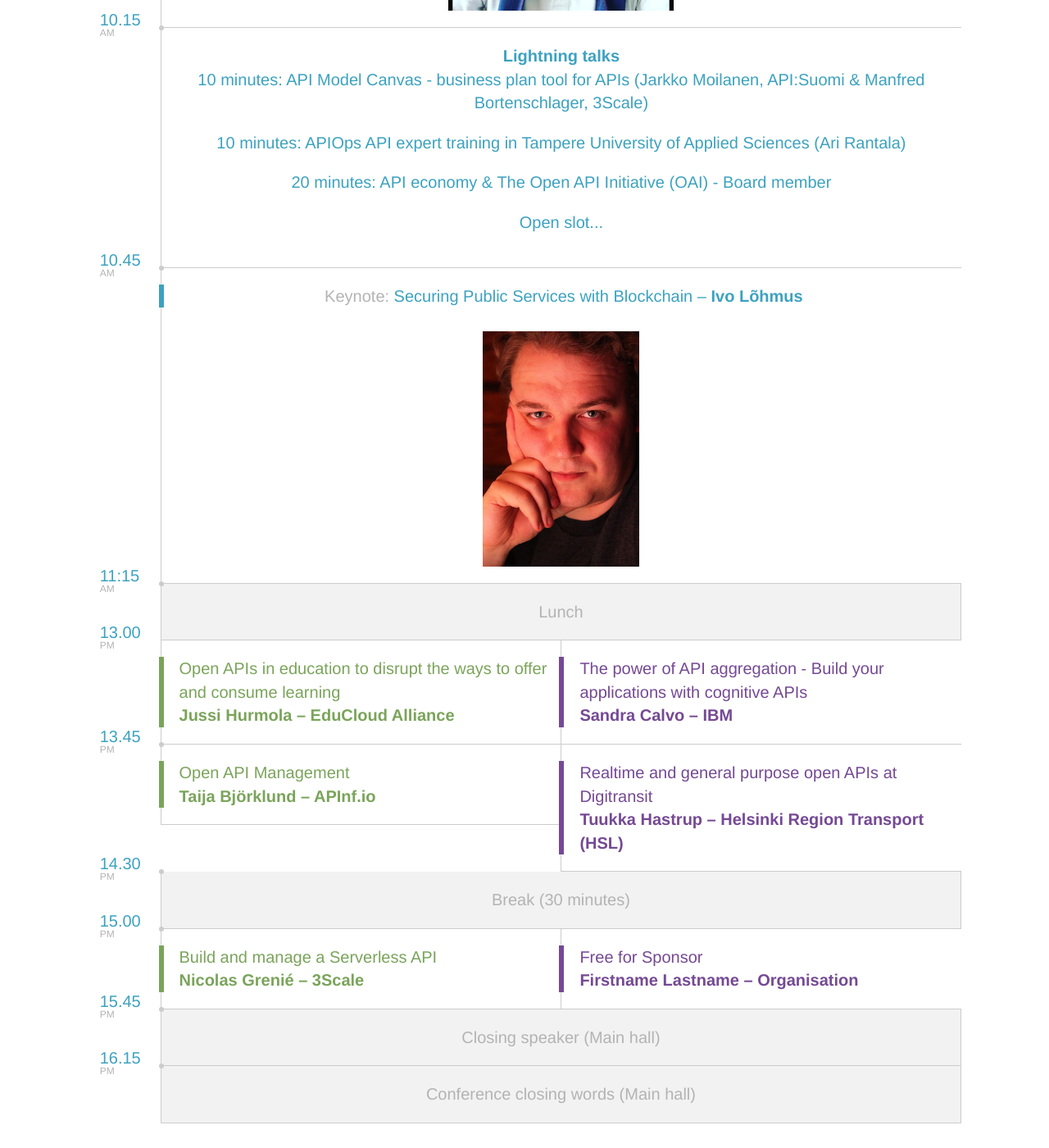
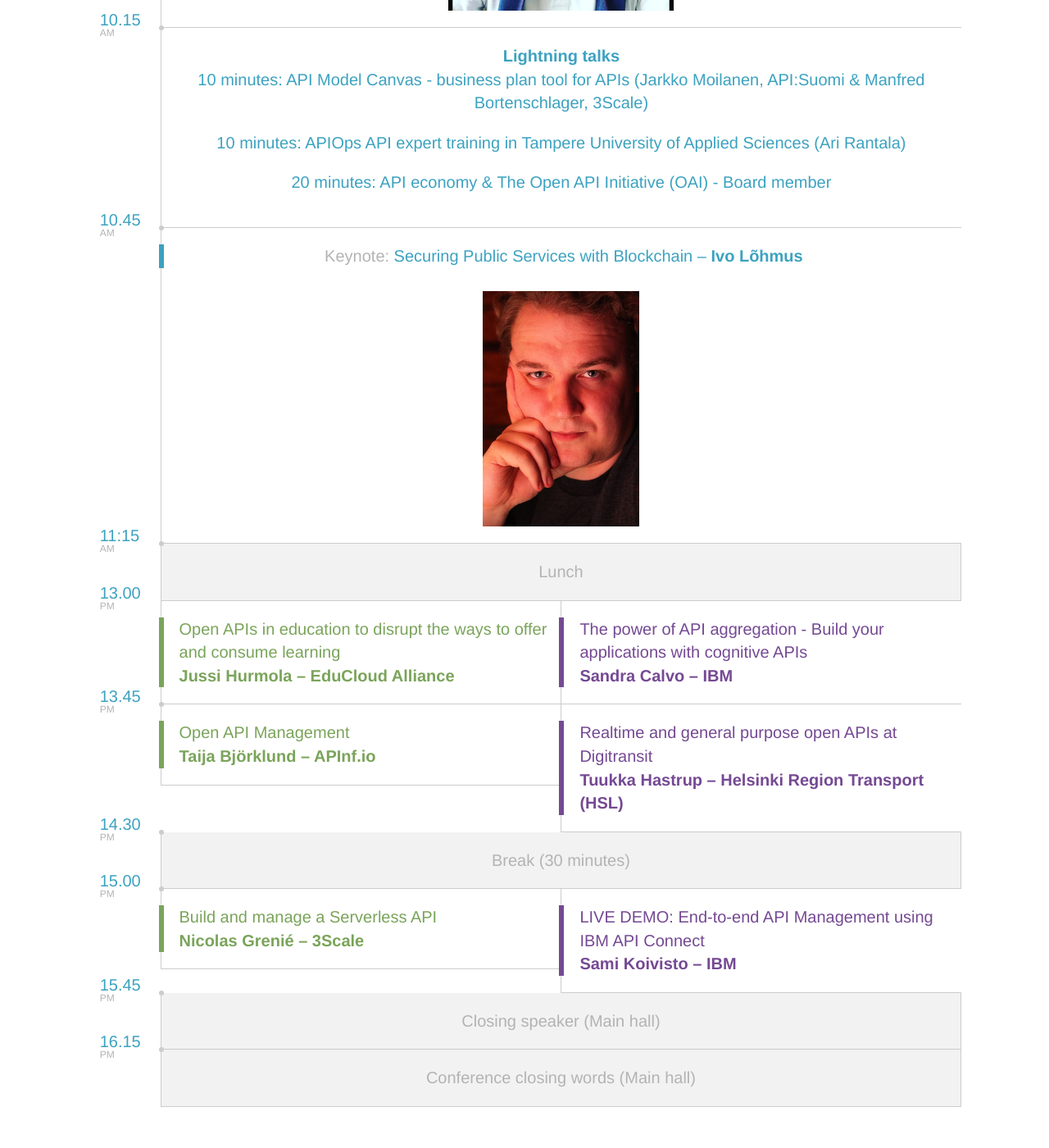
Before and after one commit to apidaysnordic/apidaysnordic.github.io, a Jekyll site: the page built from programme/index.md, in a window 1280 px wide and 1400 px high, scrolled down 3958 px. Shown: the whole window at 82% size. Built offline with Jekyll 4.4.1, drawn with Linux system fonts in a browser that asks for light colours; some web fonts are replaced; comment, search, counter and statistics services are not loaded.

Commit message:
added live demo api connect

```diff
--- a/_layouts/programme.html
+++ b/_layouts/programme.html
@@ -433,7 +433,7 @@
 			<p>10 minutes: API Model Canvas - business plan tool for APIs (Jarkko Moilanen, API:Suomi & Manfred Bortenschlager, 3Scale)</p>
 			<p>10 minutes: APIOps API expert training in Tampere University of Applied Sciences (Ari Rantala)</p>
 			<p>20 minutes: API economy & The Open API Initiative (OAI) - Board member</p>
-			<p>Open slot...</p>
+
                     </div>
                 </div>
 
@@ -556,14 +556,12 @@
                             </div>
 
                             <div class="col-sm-6 entry entry-streams">
-                                <a href="" class="entry-streams-holder"
+                                <a href="/2016/05/18/ibm-api-connect.html" class="entry-streams-holder"
                                    style="color: #754994; border-left-color: #754994;">
                                     <div class="visible-xs talk-location">Technology Room</div>
-                                    Free for Sponsor
+                                    LIVE DEMO: End-to-end API Management using IBM API Connect
                                     <br>
-                                    <strong>Firstname Lastname &ndash; Organisation</strong>
-
-
+                                    <strong>Sami Koivisto &ndash; IBM</strong>
                                 </a>
                             </div>
                         </div>
```
